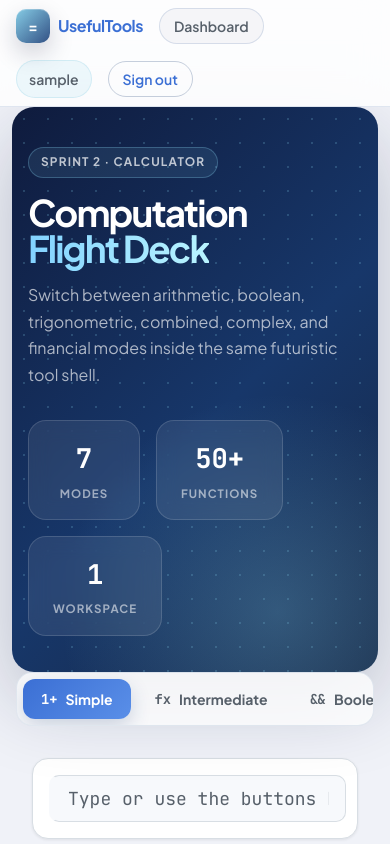
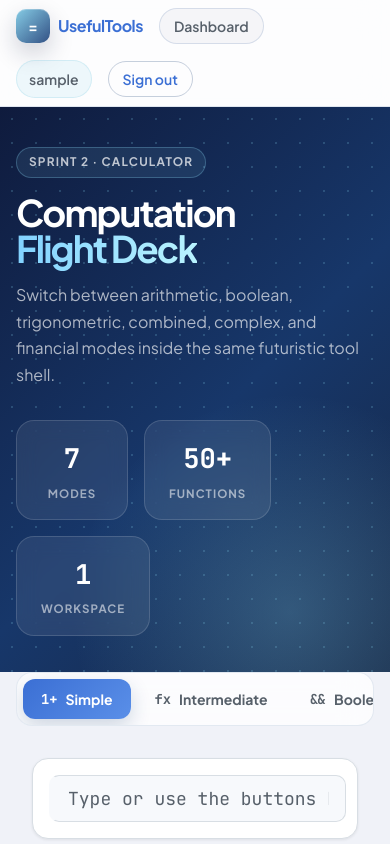
Before and after one commit to Debarun-Roy/Useful-Tools, a React (Vite) app in the folder usefultools-frontend/: page /calculator in a window 390 px wide. Shown: the top 844 px of the page. Built offline with nearby package versions, Linux system fonts and the light colour scheme; sample sign-in values are in the browser's storage.

Commit message:
fixed password length mismatch and password not getting saved to vault errors, fixed toolhero for calculator interface

```diff
--- a/usefultools-frontend/src/components/ToolHero/ToolHero.jsx
+++ b/usefultools-frontend/src/components/ToolHero/ToolHero.jsx
@@ -1,8 +1,8 @@
 import styles from './ToolHero.module.css'
 
-export default function ToolHero({ badge, title, accent, description, stats = [] }) {
+export default function ToolHero({ badge, title, accent, description, stats = [], fullWidth = false }) {
   return (
-    <section className={styles.hero}>
+    <section className={fullWidth ? `${styles.hero} ${styles.heroFull}` : styles.hero}>
       <div className={styles.grid} aria-hidden="true" />
       <div className={styles.content}>
         {badge && <div className={styles.badge}>{badge}</div>}
--- a/usefultools-frontend/src/components/ToolHero/ToolHero.module.css
+++ b/usefultools-frontend/src/components/ToolHero/ToolHero.module.css
@@ -12,6 +12,18 @@
   border-radius: 28px;
   background: linear-gradient(135deg, #0f1b3d 0%, #17376a 55%, #162847 100%);
   box-shadow: 0 28px 80px rgba(15, 27, 61, 0.24);
+}
+
+/**
+ * Full-width variant — overrides the floating card constraints.
+ * Matches the hero style used by NumberAnalyzer, PasswordVault, etc.
+ * Applied when the fullWidth prop is true.
+ */
+.heroFull {
+  width: 100%;
+  margin: 0;
+  border-radius: 0;
+  box-shadow: none;
 }
 
 .hero::before {
@@ -119,4 +131,10 @@
     padding: 40px var(--space-md) 36px;
     border-radius: 22px;
   }
+
+  /* Full-width variant overrides the mobile border-radius too */
+  .heroFull {
+    width: 100%;
+    border-radius: 0;
+  }
 }
--- a/usefultools-frontend/src/pages/CalculatorPage/CalculatorPage.jsx
+++ b/usefultools-frontend/src/pages/CalculatorPage/CalculatorPage.jsx
@@ -303,6 +303,7 @@ export default function CalculatorPage() {
             { value: '50+', label: 'functions' },
             { value: '1', label: 'workspace' },
           ]}
+          fullWidth
         />
 
         <PageTabs
```
Also changed, not shown: 1 other file (tests, documents, lock files or other folders).
